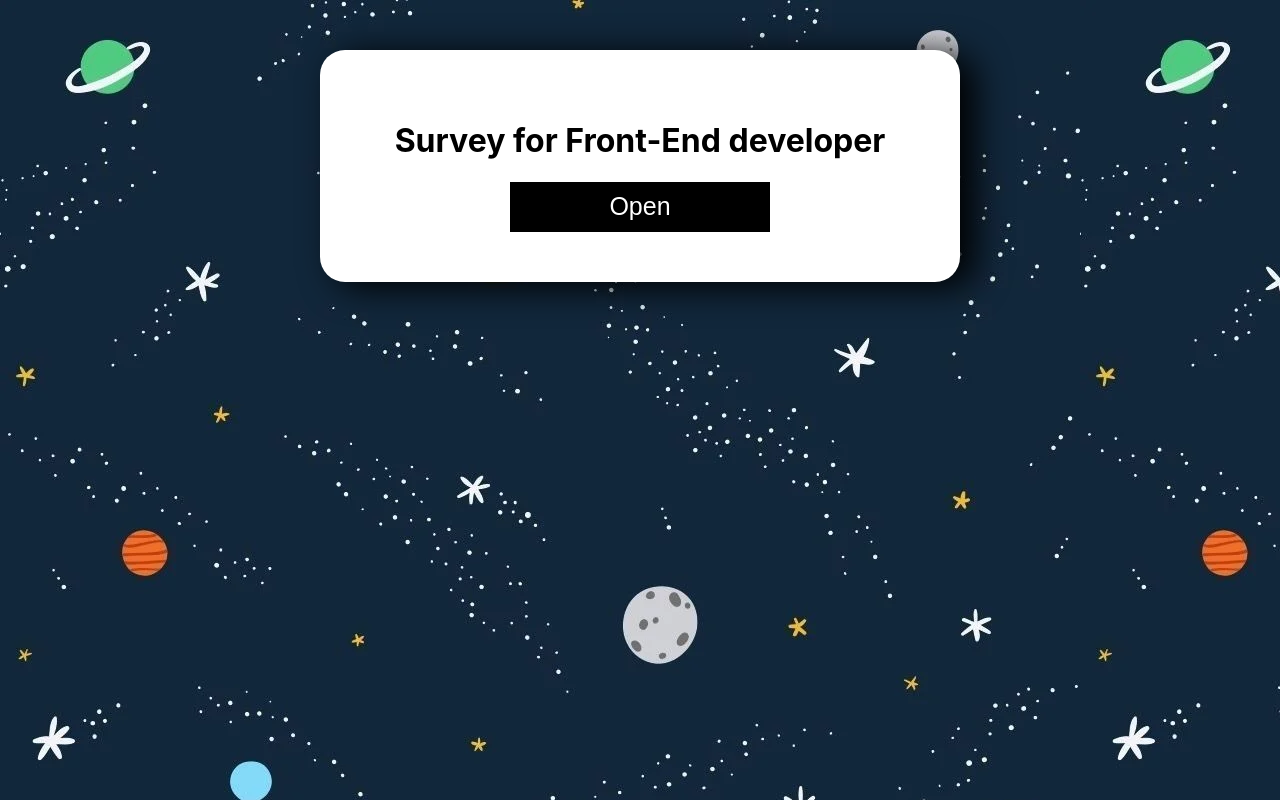
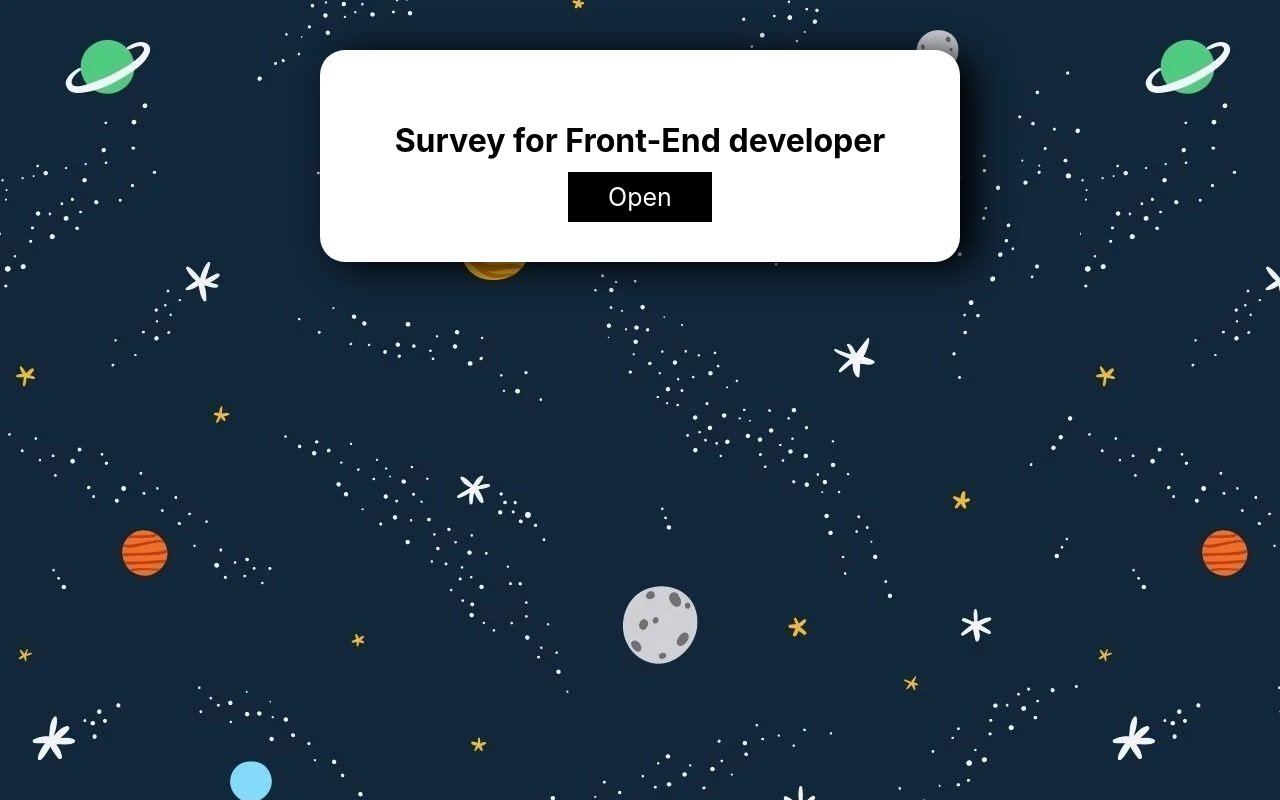
Before and after one commit to Skycader/react-survey, a React (Create React App) app: page / in a window 1280 px wide. Built offline with nearby package versions, Linux system fonts and the light colour scheme.

Commit message:
Lots of work

```diff
--- a/src/App.jsx
+++ b/src/App.jsx
@@ -14,6 +14,7 @@ const App = () => {
           <Route path="/" element={<Home/>}></Route>
           <Route path="/form" element={<Form setSurvey={setSurvey}></Form>}/>
           <Route path="/survey" element={<Survey survey={survey}></Survey>}/>
+          <Route path="*" element={<Home/>}/>
         </Routes>
         </BrowserRouter>
     </Root>
--- a/src/components/Home/Home.jsx
+++ b/src/components/Home/Home.jsx
@@ -1,15 +1,17 @@
-
 import Style from "./Home.module.css";
-import { Link, useNavigate } from 'react-router-dom'
+import { Link, useNavigate } from "react-router-dom";
 const Home = (props) => {
   const navigate = useNavigate();
   return (
     <form className={Style.form}>
       <center>
         <h1>Survey for Front-End developer</h1>
-        <button className={Style.button} onClick={(e)=>navigate('/form', {replace: true})}>Open</button>
+
+          <Link className={Style.button} to="/form">
+            Open
+          </Link>
+
       </center>
-
     </form>
   );
 };
--- a/src/components/Home/Home.module.css
+++ b/src/components/Home/Home.module.css
@@ -9,6 +9,7 @@
 }
 .button {
    width: calc(50% - 10px);
+   padding: 10px 40px;
    text-decoration: none;
    height: 50px;
    border: none;
--- a/src/components/Root/Root.jsx
+++ b/src/components/Root/Root.jsx
@@ -1,6 +1,7 @@
 import Style from './Root.module.css'
 
 const Root = (props) => {
+   console.log("14:45")
    return (
       <div className={Style.root}>
       {props.children}
```
